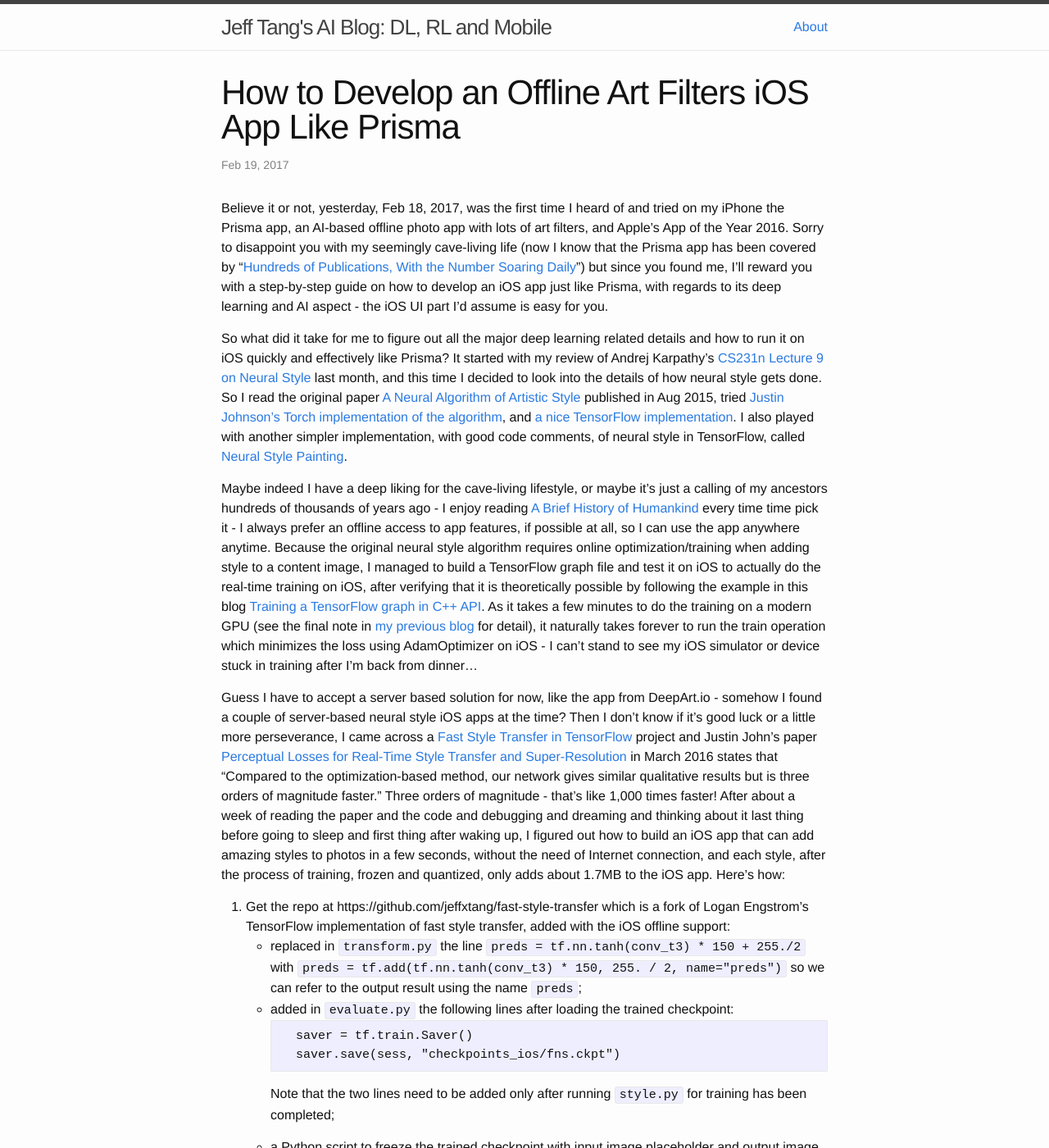
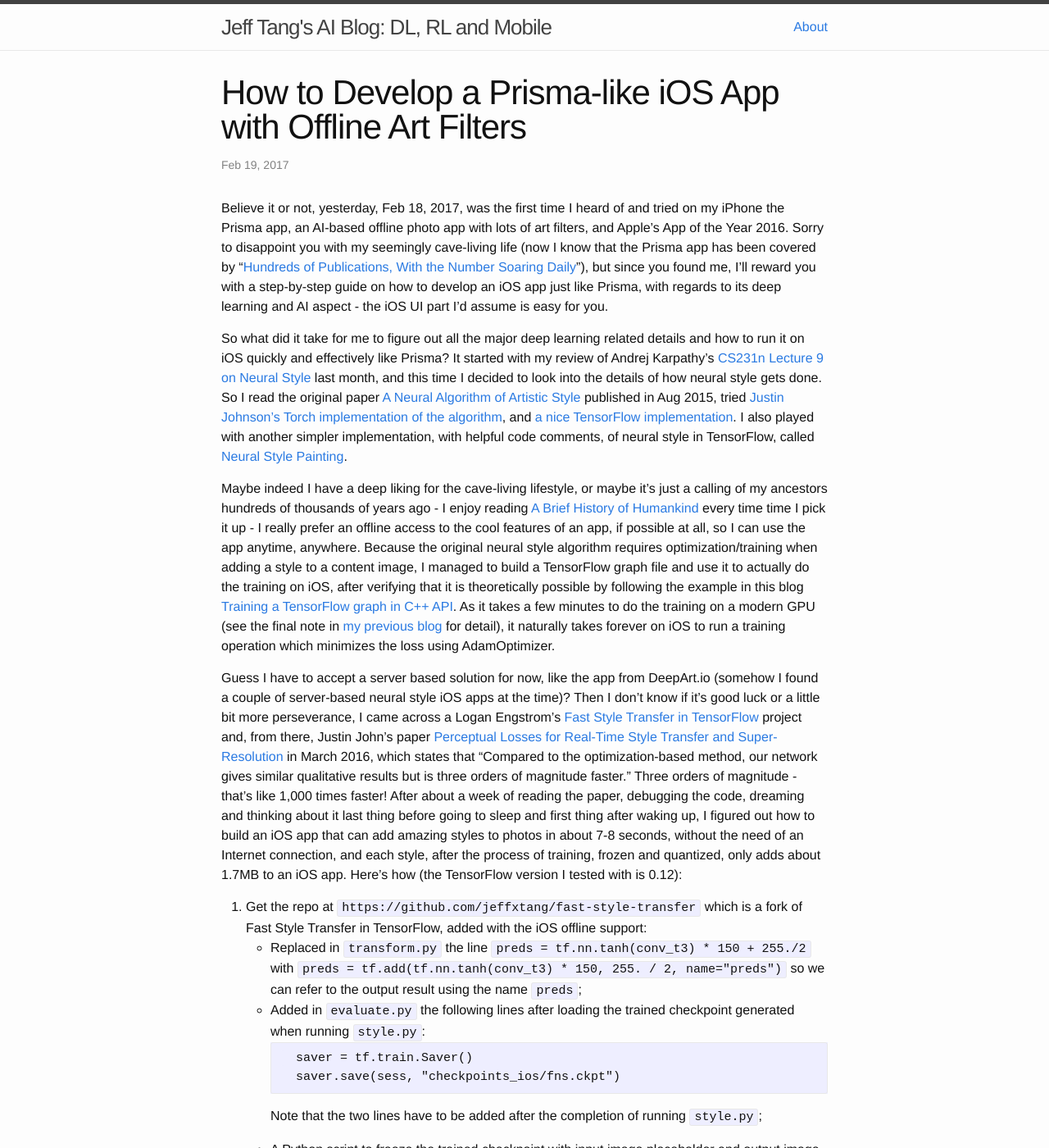
Before and after one commit to jeffxtang/jeffxtang.github.io, a Jekyll site: the page built from _posts/2017-02-19-fast-neural-style-on-ios.md, in a window 1280 px wide and 1400 px high. Shown: the whole window at 82% size. Built offline with Jekyll 4.4.1, drawn with Linux system fonts in a browser that asks for light colours; comment, search, counter and statistics services are not loaded; some of the changed text lies outside the part shown.

Commit message:
proof read

````diff
--- a/_posts/2017-02-19-fast-neural-style-on-ios.md
+++ b/_posts/2017-02-19-fast-neural-style-on-ios.md
@@ -1,35 +1,34 @@
 ---
 layout: post
 comments: true
-title:  "How to Develop an Offline Art Filters iOS App Like Prisma"
+title:  "How to Develop a Prisma-like iOS App with Offline Art Filters"
 date:   2017-02-19 13:00:00
-categories: CNN, Deep Learning, AI, iOS
+categories: CNN, Deep Learning, AI, iOS, TensorFlow
 ---
 
-Believe it or not, yesterday, Feb 18, 2017, was the first time I heard of and tried on my iPhone the Prisma app, an AI-based offline photo app with lots of art filters, and Apple's App of the Year 2016. Sorry to disappoint you with my seemingly cave-living life (now I know that the Prisma app has been covered by "[Hundreds of Publications, With the Number Soaring Daily](http://prisma-ai.com/)") but since you found me, I'll reward you with a step-by-step guide on how to develop an iOS app just like Prisma, with regards to its deep learning and AI aspect - the iOS UI part I'd assume is easy for you.
+Believe it or not, yesterday, Feb 18, 2017, was the first time I heard of and tried on my iPhone the Prisma app, an AI-based offline photo app with lots of art filters, and Apple's App of the Year 2016. Sorry to disappoint you with my seemingly cave-living life (now I know that the Prisma app has been covered by "[Hundreds of Publications, With the Number Soaring Daily](http://prisma-ai.com/)"), but since you found me, I'll reward you with a step-by-step guide on how to develop an iOS app just like Prisma, with regards to its deep learning and AI aspect - the iOS UI part I'd assume is easy for you.
 
-So what did it take for me to figure out all the major deep learning related details and how to run it on iOS quickly and effectively like Prisma? It started with my review of Andrej Karpathy's [CS231n Lecture 9 on Neural Style](https://youtu.be/GHVaaHESrlY?t=52m2s) last month, and this time I decided to look into the details of how neural style gets done. So I read the original paper [A Neural Algorithm of Artistic Style](https://arxiv.org/abs/1508.06576) published in Aug 2015, tried [Justin Johnson's Torch implementation of the algorithm](https://github.com/jcjohnson/neural-style), and [a nice TensorFlow implementation](https://github.com/anishathalye/neural-style). I also played with another simpler implementation, with good code comments, of neural style in TensorFlow, called [Neural Style Painting](https://github.com/log0/neural-style-painting).
+So what did it take for me to figure out all the major deep learning related details and how to run it on iOS quickly and effectively like Prisma? It started with my review of Andrej Karpathy's [CS231n Lecture 9 on Neural Style](https://youtu.be/GHVaaHESrlY?t=52m2s) last month, and this time I decided to look into the details of how neural style gets done. So I read the original paper [A Neural Algorithm of Artistic Style](https://arxiv.org/abs/1508.06576) published in Aug 2015, tried [Justin Johnson's Torch implementation of the algorithm](https://github.com/jcjohnson/neural-style), and [a nice TensorFlow implementation](https://github.com/anishathalye/neural-style). I also played with another simpler implementation, with helpful code comments, of neural style in TensorFlow, called [Neural Style Painting](https://github.com/log0/neural-style-painting).
 
-Maybe indeed I have a deep liking for the cave-living lifestyle, or maybe it's just a calling of my ancestors hundreds of thousands of years ago - I enjoy reading [A Brief History of Humankind](https://www.amazon.com/Sapiens-Humankind-Yuval-Noah-Harari/dp/0062316095) every time time pick it - I always prefer an offline access to app features, if possible at all, so I can use the app anywhere anytime. Because the original neural style algorithm requires online optimization/training when adding style to a content image, I managed to build a TensorFlow graph file and test it on iOS to actually do the real-time training on iOS, after verifying that it is theoretically possible by following the example in this blog [Training a TensorFlow graph in C++ API](https://tebesu.github.io/posts/Training-a-TensorFlow-graph-in-C++-API). As it takes a few minutes to do the training on a modern GPU (see the final note in [my previous blog](http://jeffxtang.github.io/deep/learning,/hardware,/gpu,/performance/2017/02/14/deep-learning-machine.html) for detail), it naturally takes forever to run the train operation which minimizes the loss using AdamOptimizer on iOS - I can't stand to see my iOS simulator or device stuck in training after I'm back from dinner...
+Maybe indeed I have a deep liking for the cave-living lifestyle, or maybe it's just a calling of my ancestors hundreds of thousands of years ago - I enjoy reading [A Brief History of Humankind](https://www.amazon.com/Sapiens-Humankind-Yuval-Noah-Harari/dp/0062316095) every time time I pick it up - I really prefer an offline access to the cool features of an app, if possible at all, so I can use the app anytime, anywhere. Because the original neural style algorithm requires optimization/training when adding a style to a content image, I managed to build a TensorFlow graph file and use it to actually do the training on iOS, after verifying that it is theoretically possible by following the example in this blog [Training a TensorFlow graph in C++ API](https://tebesu.github.io/posts/Training-a-TensorFlow-graph-in-C++-API). As it takes a few minutes to do the training on a modern GPU (see the final note in [my previous blog](http://jeffxtang.github.io/deep/learning,/hardware,/gpu,/performance/2017/02/14/deep-learning-machine.html) for detail), it naturally takes forever on iOS to run a training operation which minimizes the loss using AdamOptimizer.
 
-Guess I have to accept a server based solution for now, like the app from DeepArt.io - somehow I found a couple of server-based neural style iOS apps at the time? Then I don't know if it's good luck or a little more perseverance, I came across a [Fast Style Transfer in TensorFlow](https://github.com/lengstrom/fast-style-transfer) project and Justin John's paper [Perceptual Losses for Real-Time Style Transfer and Super-Resolution](https://arxiv.org/abs/1603.08155) in March 2016 states that "Compared to the optimization-based method, our network gives similar qualitative results but is three orders of magnitude faster." Three orders of magnitude - that's like 1,000 times faster! After about a week of reading the paper and the code and debugging and dreaming and thinking about it last thing before going to sleep and first thing after waking up, I figured out how to build an iOS app that can add amazing styles to photos in a few seconds, without the need of Internet connection, and each style, after the process of training, frozen and quantized, only adds about 1.7MB to the iOS app. Here's how:
+Guess I have to accept a server based solution for now, like the app from DeepArt.io (somehow I found a couple of server-based neural style iOS apps at the time)? Then I don't know if it's good luck or a little bit more perseverance, I came across a Logan Engstrom's [Fast Style Transfer in TensorFlow](https://github.com/lengstrom/fast-style-transfer) project and, from there, Justin John's paper [Perceptual Losses for Real-Time Style Transfer and Super-Resolution](https://arxiv.org/abs/1603.08155) in March 2016, which states that "Compared to the optimization-based method, our network gives similar qualitative results but is three orders of magnitude faster." Three orders of magnitude - that's like 1,000 times faster! After about a week of reading the paper, debugging the code, dreaming and thinking about it last thing before going to sleep and first thing after waking up, I figured out how to build an iOS app that can add amazing styles to photos in about 7-8 seconds, without the need of an Internet connection, and each style, after the process of training, frozen and quantized, only adds about 1.7MB to an iOS app. Here's how (the TensorFlow version I tested with is 0.12):
 
-1. Get the repo at https://github.com/jeffxtang/fast-style-transfer which is a fork of Logan Engstrom's TensorFlow implementation of fast style transfer, added with the iOS offline support:
-  * replaced in `transform.py` the line `preds = tf.nn.tanh(conv_t3) * 150 + 255./2` with `preds = tf.add(tf.nn.tanh(conv_t3) * 150,  255. / 2, name="preds")` so we can refer to the output result using the name `preds`;
-  * added in `evaluate.py` the following lines after loading the trained checkpoint:
+1. Get the repo at `https://github.com/jeffxtang/fast-style-transfer` which is a fork of Fast Style Transfer in TensorFlow, added with the iOS offline support:
+  * Replaced in `transform.py` the line `preds = tf.nn.tanh(conv_t3) * 150 + 255./2` with `preds = tf.add(tf.nn.tanh(conv_t3) * 150,  255. / 2, name="preds")` so we can refer to the output result using the name `preds`;
+  * Added in `evaluate.py` the following lines after loading the trained checkpoint generated when running `style.py`:
   ```
   saver = tf.train.Saver()
   saver.save(sess, "checkpoints_ios/fns.ckpt")
   ```
-  Note that the two lines need to be added only after running `style.py` for training has been completed;
-  * a Python script to freeze the trained checkpoint with input image placeholder and output image name;
+  Note that the two lines have to be added after the completion of running `style.py`;
+  * A Python script to freeze the trained checkpoint with input image placeholder and output image name;
   * iOS sample code that sends the input image and processes the output stylized image: the returned stylized image bitmap data gets converted to UIImage in the `tensorToBuffer` function.
 
-2. Run `setup.sh` to download the pre-trained VGG model and the training dataset, then follow the step in "Training Style Transfer Networks" to run `style.py`, which will create the checkpoint files containing both the graph and network parameters.
+2. Run `setup.sh` to download the pre-trained VGG model and the training dataset, then follow the step in "Training Style Transfer Networks" to run `style.py`, which will create the checkpoint files containing both the graph and network parameter values.
 
 3. Create a new folder named `checkpoints_ios` and uncomment the two lines of code in `evaluate.py`:
 ```
-# before run evaluate.py, uncomment the following two lines to generate model to be frozen and deployed
 # saver = tf.train.Saver()
 # saver.save(sess, "checkpoints_ios/fns.ckpt")
 ```
@@ -41,12 +40,12 @@ python evaluate.py --checkpoint checkpoints_ios/model.ckpt \
   --out-path examples/content/dog-output.jpg
 ```
 
-5. Run `python freeze.py --model_folder=checkpoints_ios --output_graph fst_frozen.pb` to build a .pb file which combines the graph and the parameter values in checkpoint. This will create a file about 6.7MB.
+5. Run `python freeze.py --model_folder=checkpoints_ios --output_graph fst_frozen.pb` to build a .pb file which combines the graph and the parameter values in the checkpoint. This will create a .pb file of about 6.7MB.
 
-6. Copy the `fst_frozen.pb` file to /tf_files, then in the TensorFlow source directory, run `bazel-bin/tensorflow/tools/quantization/quantize_graph --input=/tf_files/fst_frozen.pb  --output_node_names=preds --output=/tf_files/fst_frozen_quantized.pb --mode=weights`. This is the same step as step 6 of my other blog [What Kind of Dog Is It - Using TensorFlow on Mobile Device](http://jeffxtang.github.io/deep/learning,/tensorflow,/mobile,/ai/2016/09/23/mobile-tensorflow.html) and will reduce the size of the pb file to about 1.7MB, which means that for an app size of about 135MB, the size of the Prisma app, you can put in about 60 styles for offline processing (the TensorFlow iOS library takes more than 20MB size).
+6. Copy the `fst_frozen.pb` file to /tf_files, then in your TensorFlow source directory, run `bazel-bin/tensorflow/tools/quantization/quantize_graph --input=/tf_files/fst_frozen.pb  --output_node_names=preds --output=/tf_files/fst_frozen_quantized.pb --mode=weights`. This is the same step as step 6 of my other blog [What Kind of Dog Is It - Using TensorFlow on Mobile Device](http://jeffxtang.github.io/deep/learning,/tensorflow,/mobile,/ai/2016/09/23/mobile-tensorflow.html) and will reduce the size of the .pb file to about 1.7MB, which means that for an app size of about 135MB, the size of the Prisma app, you can put in about 60 styles for offline processing (the TensorFlow iOS library takes more than 20MB).
 
-7. Drag and drop the `fst_frozen_quantized.pb` file to the TensorFlow sample iOS Simple project. You can move this repo's `ios_simple_fst` folder to your TensorFlow source root's `tensorflow/contrib/ios_examples` folder (because our project refers to the TensorFlow source and the library built there relatively) and launch the Xcode project and run the app on iOS simulator or device to see the effect of adding the trained style filter in the `fst_frozen_quantized.pb` to input images. Just tap on the "Run Model" button and you'll see one of the the three images included in the project stylized in about 7 seconds.
+7. Drag and drop the `fst_frozen_quantized.pb` file to the TensorFlow sample iOS Simple project or your own iOS app and refer to this repo's iOS sample, modified based on the TensorFlow iOS simple project example, to see how to run a session with an image input and get and process the output stylized image. To check out the iOS sample, copy the `ios_simple_fst` folder to your TensorFlow source root's `tensorflow/contrib/ios_examples` folder (because our project refers relatively to the TensorFlow source and the library built there) and launch the Xcode project and run the app on iOS simulator or device to see the effect of adding the trained style filter in the `fst_frozen_quantized.pb` to input images. Just tap on the "Run Model" button and you'll see one of the the three images included in the project stylized in about 7 seconds.
 
-**Important** You need to enter in the iOS project the same width and height of the image used for the `img_placeholder` when running `evaluate.py`, otherwise you'll get an `Conv2DCustomBackpropInput: Size of out_backprop doesn't match computed` error when running the iOS app. To change the image width and height used in the iOS project, search for `const int wanted_width` and `const int wanted_height`, as well as `UIImage *img = [RunModelViewController convertBitmapRGBA8ToUIImage:buffer withWidth: 420 withHeight: 560];`.
+**Important** You need to enter in the iOS code the same width and height of the image used for the `img_placeholder` when running `evaluate.py`, otherwise you'll get an `Conv2DCustomBackpropInput: Size of out_backprop doesn't match computed` error when running the iOS app. To change the image width and height used in the iOS project, search in `RunModelViewController.mm` for `const int wanted_width` and `const int wanted_height`, as well as `UIImage *img = [RunModelViewController convertBitmapRGBA8ToUIImage:buffer withWidth: 420 withHeight: 560];`.
 
-There you go, you can collect many awesome-looking images for your style images and train them one by one, then freeze and quantize them and add them to your iOS app, achieving the same offline AI effect as Apple's Best iPhone App of 2016.
+There you go, you can collect many awesome-looking images for your style images and train them one by one, then freeze and quantize them and add them to your iOS app, achieving the same offline AI effect as Apple's Best iPhone App of 2016. I'm glad that I found Prisma yesterday and that it does pretty much what I planned to do - now I can save a few days of iOS and training work and move on to something new to me, or one day sooner or later, to something new to everyone. That'd be a more exciting time. But the journey to that day is also full of fun.
````
